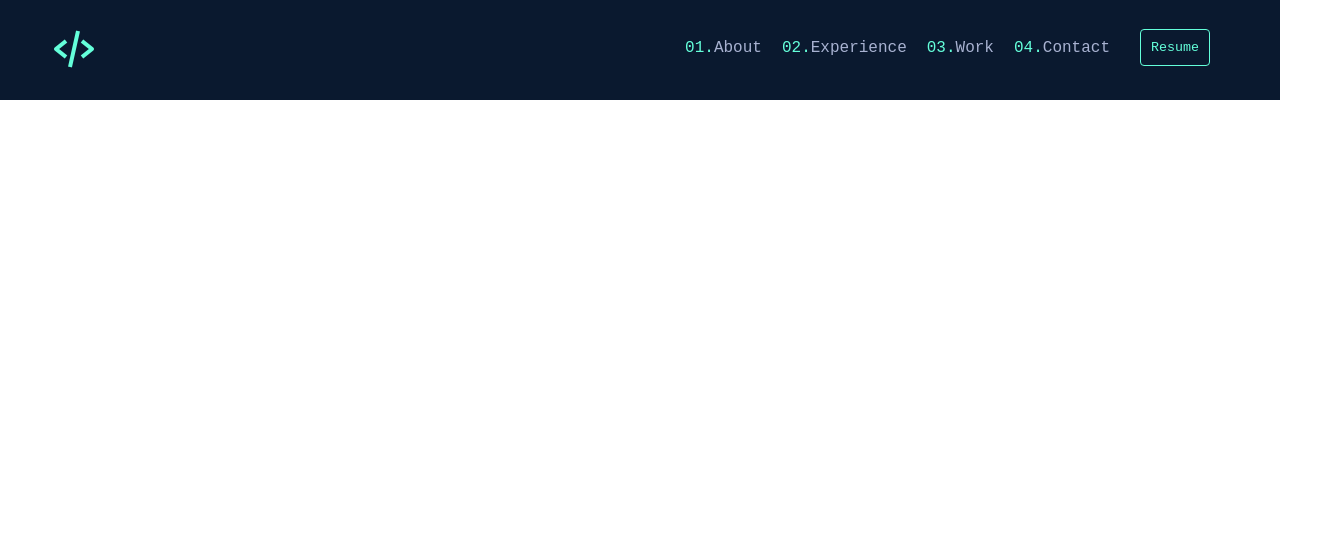
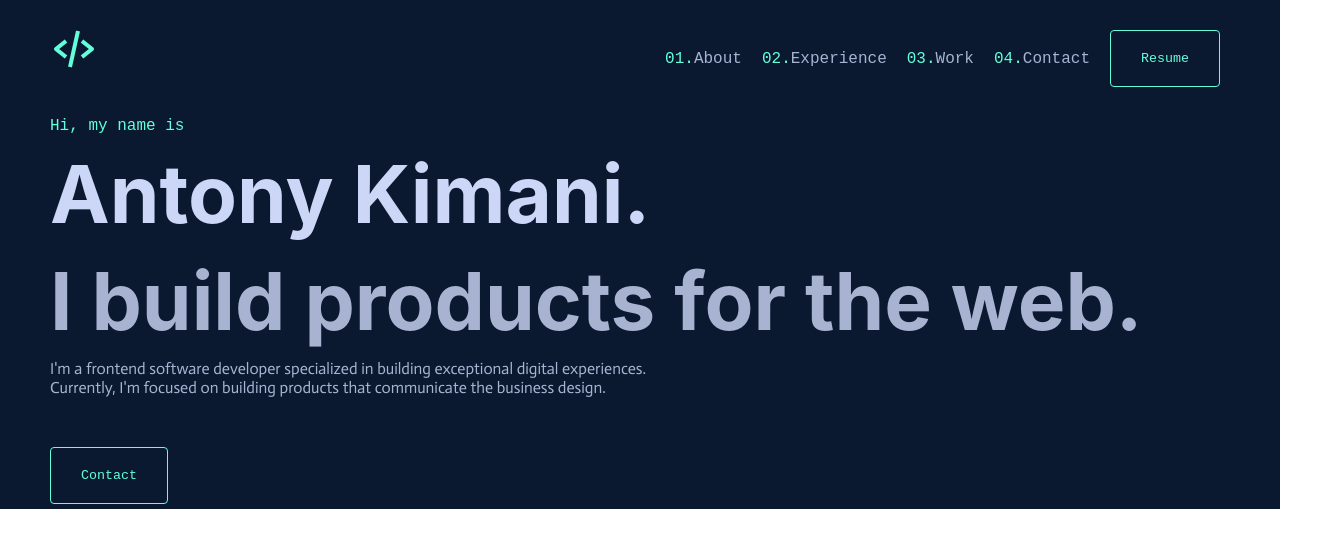
Before and after one commit to anthonykimani/portfolio, a plain HTML site: page index.html in a window 1280 px wide. Shown: the whole page, 1330 px wide, since content can reach past the window. Drawn offline with nearby package versions, Linux system fonts and the light colour scheme.

Commit message:
Add Home section

```diff
--- a/Assets/css/index.css
+++ b/Assets/css/index.css
@@ -43,6 +43,7 @@
     --ham-before-active: top 0.1s ease-out,opacity 0.1s ease-out 0.12s;
     --ham-after: bottom 0.1s ease-in 0.25s,transform 0.22s cubic-bezier(0.55,0.055,0.675,0.19);
     --ham-after-active: bottom 0.1s ease-out,transform 0.22s cubic-bezier(0.215,0.61,0.355,1) 0.12s;
+    --h1-size:80px;
 }
 
 /* NAVIGATION SECTION */
@@ -81,11 +82,65 @@
     color:var(--green);
 }
 
-.resume-button{
+.generic-button{
     border:1px solid var(--green);
     color:var(--green);
     background-color:transparent;
-    padding:10px 10px;
+    padding:20px 30px;
     border-radius:var(--border-radius);
-    margin:4px 20px;
+    margin:5px 0px;
 }
+
+.resume-button{
+    margin:5px 10px
+}
+
+
+/* HOME SECTION */
+.home-container{
+    display:flex;
+    flex-direction:column;
+    align-items:center;
+    max-width:1600px;
+    width:100vw;
+}
+
+
+.home-text-container{
+    max-width:1300px;
+    width:100%;
+}
+
+.home-text-container h4:nth-child(1){
+    color:var(--green);
+    font-weight:200;
+    max-width:100%;
+}
+
+.home-text-container h1:nth-child(2){
+    font-family:var(--font-sans);
+    font-size:var(--h1-size);
+    color:var(--lightest-slate);
+    margin-top:10px;
+    max-width:100%;
+}
+
+.home-text-container h1:nth-child(3){
+    font-family:var(--font-sans);
+    font-size:var(--h1-size);
+    color:var(--light-slate);
+    margin-top:10px;
+}
+
+.home-text-container h4:nth-child(4){
+    color:var(--light-slate);
+    font-weight: 200;
+    max-width:650px;
+    font-family:'Actor',sans-serif;
+    width:100%;
+    margin-top:10px;
+}
+
+.contact-button{
+    margin-top:50px;
+}
--- a/index.html
+++ b/index.html
@@ -35,9 +35,19 @@
                         <li><a href="#"><span>02.</span>Experience</a></li>
                         <li><a href="#"><span>03.</span>Work</a></li>
                         <li><a href="#"><span>04.</span>Contact</a></li>
-                        <button class="resume-button">Resume</button>
+                        <button class="generic-button resume-button">Resume</button>
                     </ul>
                 </nav>
+            </div>
+        </section>
+        <!-- HOME SECTION -->
+        <section class="home-container">
+            <div class="home-text-container">
+                <h4>Hi, my name is</h4>
+                <h1>Antony Kimani.</h1>
+                <h1>I build products for the web.</h1>
+                <h4>I'm a frontend software developer specialized in building exceptional digital experiences. Currently, I'm focused on building products that communicate the business design.</h4>
+                <button class="generic-button contact-button">Contact</button>
             </div>
         </section>
     </div>
```
